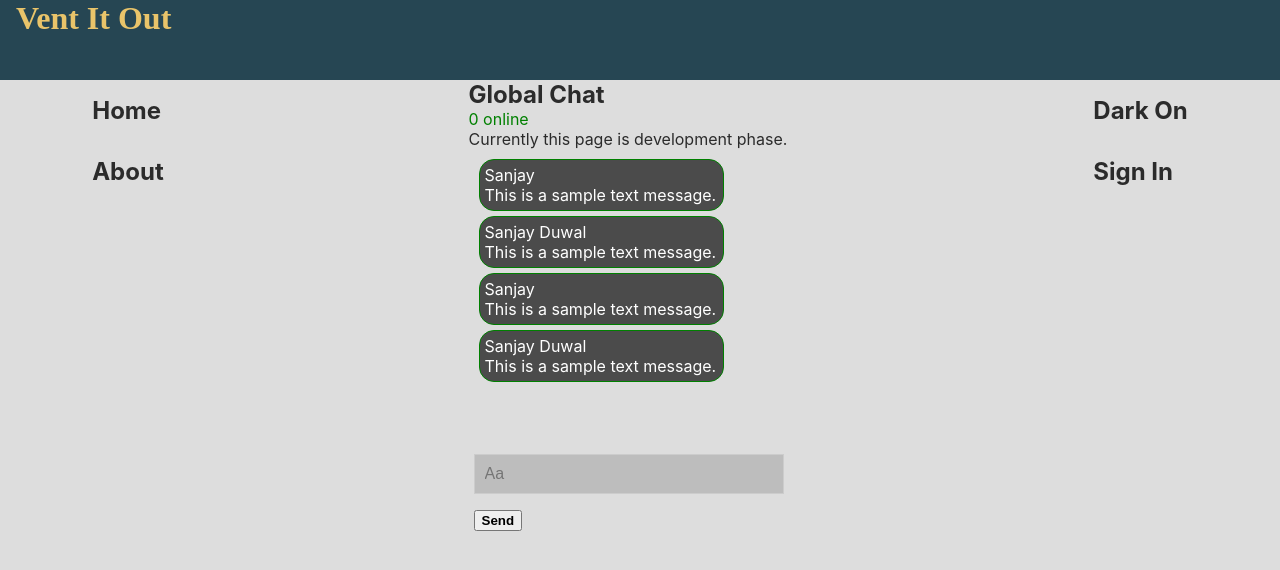
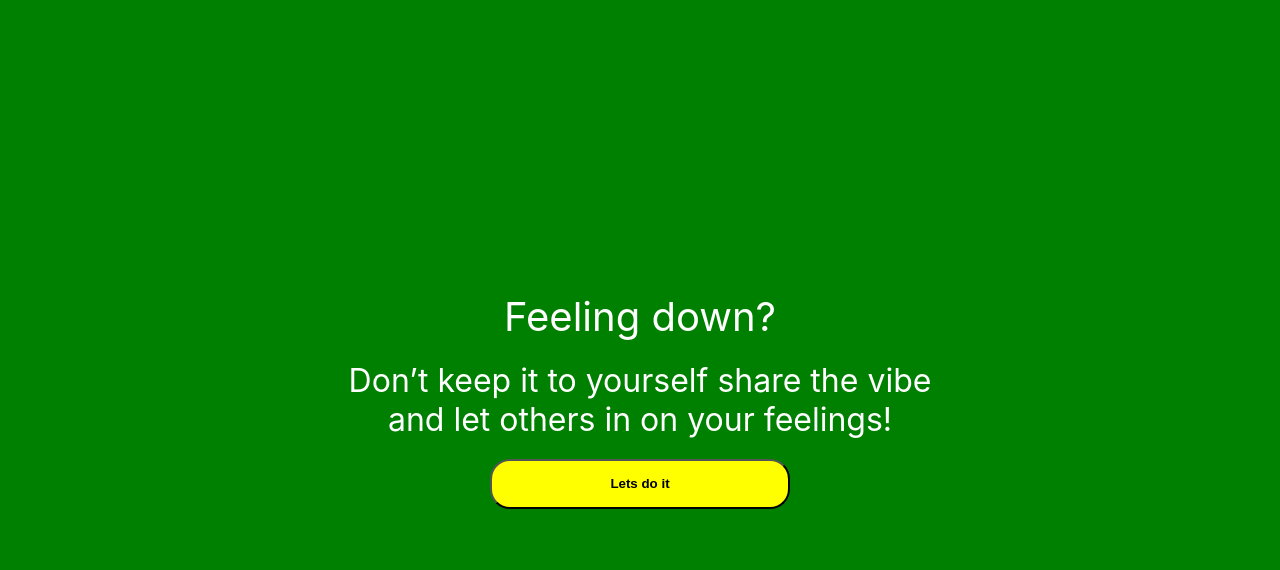
Before and after one commit to sanzay83/vent-it-out, a React (Create React App) app: page /chat in a window 1280 px wide. Shown: the top 570 px of the page. Built offline with nearby package versions, Linux system fonts and the light colour scheme; no server answers; a web font is replaced by a local one.

Commit message:
added splash screen

```diff
--- a/src/component/App.jsx
+++ b/src/component/App.jsx
@@ -9,12 +9,17 @@ import Register from "./Register";
 import { useState } from "react";
 import MyPosts from "./MyPosts";
 import Chat from "./Chat";
+import SplashScreen from "./SplashScreen";
 
 const App = () => {
   const [isDark, setIsDark] = useState(false);
+  const [isSplash, setIsSplash] = useState(true);
 
   return (
     <Router>
+      {isSplash ? (
+        <SplashScreen setIsSplash={setIsSplash} />
+      ) : (
         <div className={`App ${localStorage.getItem("theme") || "light"}`}>
           <Header isDark={isDark} setIsDark={setIsDark} />
           <Routes>
@@ -34,6 +39,7 @@ const App = () => {
             <Route path="/chat" element={<Chat />} />
           </Routes>
         </div>
+      )}
     </Router>
   );
 };
--- a/src/component/App.scss
+++ b/src/component/App.scss
@@ -3,6 +3,7 @@
 @import "./Posts.scss";
 @import "./Loader.scss";
 @import "./Chat.scss";
+@import "./SplashScreen.scss";
 @import url("https://fonts.googleapis.com/css2?family=Alegreya:ital,wght@0,400..900;1,400..900&family=Alfa+Slab+One&family=Montserrat:ital,wght@0,100..900;1,100..900&family=Noto+Serif:ital,wght@0,100..900;1,100..900&family=Playwrite+CU:wght@100..400&family=Roboto:ital,wght@0,100;0,300;0,400;0,500;0,700;0,900;1,100;1,300;1,400;1,500;1,700;1,900&display=swap");
 $c1: #e9c46a;
 $c2: #2a9d8f;
--- a/src/component/Chat.jsx
+++ b/src/component/Chat.jsx
@@ -1,6 +1,6 @@
 import React, { useEffect, useState } from "react";
-//import { API_URL } from "../config";
-//import io from "socket.io-client";
+// import { API_URL } from "../config";
+// import io from "socket.io-client";
 // const socket = io(`${API_URL}`);
 const Chat = () => {
   const username = localStorage.getItem("username");
--- a/src/component/Posts.jsx
+++ b/src/component/Posts.jsx
@@ -20,8 +20,16 @@ const Posts = () => {
     const fetchPosts = async () => {
       try {
         setMoreLoading(true);
+        axios.defaults.headers.post["Content-Type"] = "application/json";
         const response = await axios.get(
-          `${API_URL}/vio/posts?page=${page}&limit=${"10"}`
+          `${API_URL}/vio/posts?page=${page}&limit=${"10"}`,
+          {
+            headers: {
+              "Access-Control-Allow-Origin": "*",
+              "Access-Control-Allow-Methods":
+                "GET,PUT,POST,DELETE,PATCH,OPTIONS",
+            },
+          }
         );
         const posts = response.data;
         setPosts((prev) => [...prev, ...posts]);
--- /dev/null
+++ b/src/component/SplashScreen.jsx
@@ -0,0 +1,79 @@
+import React from "react";
+
+function SplashScreen({ setIsSplash }) {
+  const varr = [
+    [
+      "Are you frustrated?",
+      "Lets takeout your frustration and forget about it.",
+    ],
+    ["Are you happy?", " Lets share your happiness to world."],
+    ["Are you sad?", " Let other know."],
+    [
+      "Feeling down?",
+      " Don’t keep it to yourself share the vibe and let others in on your feelings!",
+    ],
+    [
+      "Got the blues?",
+      " It’s time to spill the beans and let the world know how you’re really doing!",
+    ],
+    [
+      "Are you feeling a bit low?",
+      " Open up and let others know sometimes sharing is the best way to lighten the load!",
+    ],
+    [
+      "Feeling frustrated?",
+      " Let’s shake it off and dive into some fun instead!",
+    ],
+    [
+      "Tired of that frustration weighing you down?",
+      " Let’s kick it to the curb and have a blast!",
+    ],
+    [
+      "Frustration got you down? ",
+      "Time to release it and embrace some good vibes!",
+    ],
+    [
+      "Feeling happy? ",
+      "Let’s spread that joy and light up the world together!",
+    ],
+    [" Got happiness? ", "Let’s turn that smile into a global celebration!"],
+    [
+      "Are you buzzing with happiness? ",
+      "Let’s share that vibe and make the world a brighter place!",
+    ],
+    [
+      " Ever wanted to spill your secrets without anyone knowing? ",
+      "Dive into the world of anonymous sharing!",
+    ],
+    [
+      "What if you could share your thoughts without a trace? ",
+      "Welcome to the realm of anonymous expression!",
+    ],
+    [
+      "Imagine a place where your voice is heard,",
+      " but your identity stays hidden. Let's explore the magic of anonymity!",
+    ],
+  ];
+
+  const randomNumber = Math.floor(Math.random() * varr.length);
+
+  const handleButton = () => {
+    setIsSplash(false);
+  };
+  return (
+    <>
+      <div className="splash-screen">
+        <div className="qtext">{varr[randomNumber][0]}</div>
+        <br />
+        <div className="text">{varr[randomNumber][1]}</div>
+        <br />
+
+        <button className="splash-button" onClick={handleButton}>
+          Lets do it
+        </button>
+      </div>
+    </>
+  );
+}
+
+export default SplashScreen;
--- /dev/null
+++ b/src/component/SplashScreen.scss
@@ -0,0 +1,26 @@
+.splash-screen {
+  height: 100vh;
+  background-color: green;
+  display: flex;
+  flex-direction: column;
+  align-items: center;
+  justify-content: center;
+  color: white;
+}
+.qtext {
+  max-width: 600px;
+  font-size: 2.5rem;
+  text-align: center;
+}
+.text {
+  max-width: 600px;
+  font-size: 2rem;
+  text-align: center;
+}
+
+.splash-button {
+  width: 300px;
+  height: 50px;
+  background-color: yellow;
+  border-radius: 20px;
+}
```
Lines whose indentation alone changed are shown as unchanged.
